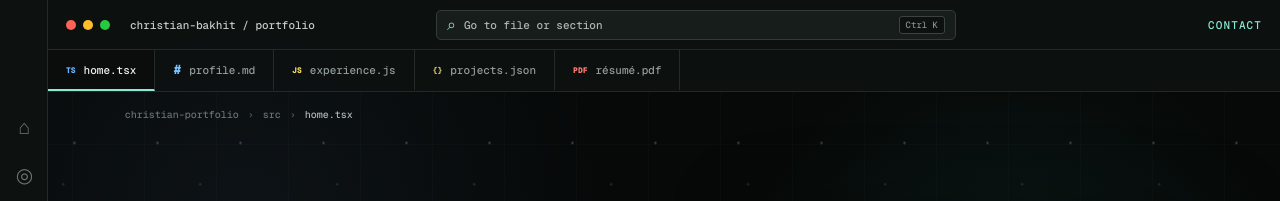
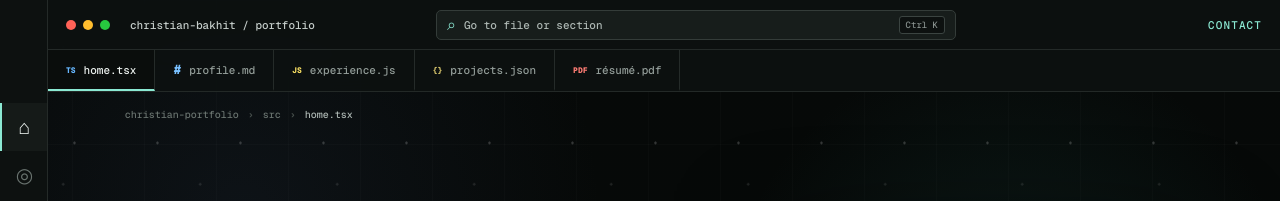
Before and after one commit to ChrisBakhit/christian-portfolio, a Next.js app: page / in a window 1280 px wide. Shown: the top 201 px of the page. Built offline with nearby package versions, Linux system fonts and the light colour scheme.

Commit message:
Track active portfolio section

```diff
--- a/app/layout.tsx
+++ b/app/layout.tsx
@@ -1,6 +1,7 @@
 import type { Metadata } from "next";
 import { Geist, Geist_Mono } from "next/font/google";
 import "./globals.css";
+import "./navigation.css";
 
 const geist = Geist({ variable: "--font-geist", subsets: ["latin"] });
 const mono = Geist_Mono({ variable: "--font-mono", subsets: ["latin"] });
--- /dev/null
+++ b/app/navigation.css
@@ -0,0 +1,5 @@
+.activityRail a.active {
+  color: #eef4f1;
+  background: #151a18;
+  border-left-color: var(--teal);
+}
--- a/app/page.tsx
+++ b/app/page.tsx
@@ -87,6 +87,7 @@ const projects = [
 
 export default function Home() {
   const [paletteOpen, setPaletteOpen] = useState(false);
+  const [activeSection, setActiveSection] = useState("top");
 
   useEffect(() => {
     const observer = new IntersectionObserver(
@@ -94,6 +95,14 @@ export default function Home() {
       { threshold: 0.1 },
     );
     document.querySelectorAll("[data-reveal]").forEach((el) => observer.observe(el));
+    const updateActiveSection = () => {
+      const sections = ["top", "about", "experience", "projects"];
+      const current = sections.reduce((active, id) => {
+        const element = document.getElementById(id);
+        return element && element.getBoundingClientRect().top <= 180 ? id : active;
+      }, "top");
+      setActiveSection(current);
+    };
     const onKeyDown = (event: KeyboardEvent) => {
       if ((event.metaKey || event.ctrlKey) && event.key.toLowerCase() === "k") {
         event.preventDefault();
@@ -101,15 +110,19 @@ export default function Home() {
       }
       if (event.key === "Escape") setPaletteOpen(false);
     };
+    updateActiveSection();
+    window.addEventListener("scroll", updateActiveSection, { passive: true });
     window.addEventListener("keydown", onKeyDown);
     return () => {
       observer.disconnect();
+      window.removeEventListener("scroll", updateActiveSection);
       window.removeEventListener("keydown", onKeyDown);
     };
   }, []);
 
   const jumpTo = (id: string) => {
     document.querySelector(id)?.scrollIntoView({ behavior: "smooth" });
+    setActiveSection(id.slice(1));
     setPaletteOpen(false);
   };
 
@@ -118,10 +131,10 @@ export default function Home() {
       <div className="spaceBackdrop" aria-hidden="true"><span className="stars starsOne" /><span className="stars starsTwo" /><span className="shootingStar" /></div>
       <header className="siteHeader">
         <div className="windowBar"><div className="windowDots" aria-hidden="true"><i /><i /><i /></div><a className="logo" href="#top">christian-bakhit / portfolio</a><button className="commandTrigger" onClick={() => setPaletteOpen(true)}><span>⌕</span> Go to file or section <kbd>Ctrl K</kbd></button><a className="contactLink" href="mailto:chrisbakhit@gmail.com">Contact</a></div>
-        <nav className="fileTabs" aria-label="Portfolio files"><a className="active" href="#top"><i className="tsIcon">TS</i>home.tsx</a><a href="#about"><i className="mdIcon">#</i>profile.md</a><a href="#experience"><i className="jsIcon">JS</i>experience.js</a><a href="#projects"><i className="jsonIcon">{`{}`}</i>projects.json</a><a href="/Christian_Bakhit_Resume.pdf" target="_blank"><i className="pdfIcon">PDF</i>résumé.pdf</a></nav>
+        <nav className="fileTabs" aria-label="Portfolio files"><a className={activeSection === "top" ? "active" : undefined} aria-current={activeSection === "top" ? "page" : undefined} onClick={() => setActiveSection("top")} href="#top"><i className="tsIcon">TS</i>home.tsx</a><a className={activeSection === "about" ? "active" : undefined} aria-current={activeSection === "about" ? "page" : undefined} onClick={() => setActiveSection("about")} href="#about"><i className="mdIcon">#</i>profile.md</a><a className={activeSection === "experience" ? "active" : undefined} aria-current={activeSection === "experience" ? "page" : undefined} onClick={() => setActiveSection("experience")} href="#experience"><i className="jsIcon">JS</i>experience.js</a><a className={activeSection === "projects" ? "active" : undefined} aria-current={activeSection === "projects" ? "page" : undefined} onClick={() => setActiveSection("projects")} href="#projects"><i className="jsonIcon">{`{}`}</i>projects.json</a><a href="/Christian_Bakhit_Resume.pdf" target="_blank"><i className="pdfIcon">PDF</i>résumé.pdf</a></nav>
       </header>
 
-      <aside className="activityRail" aria-label="Quick navigation"><a href="#top" aria-label="Home">⌂</a><a href="#about" aria-label="Profile">◎</a><a href="#experience" aria-label="Experience">⑂</a><a href="#projects" aria-label="Projects">◇</a><a href="mailto:chrisbakhit@gmail.com" aria-label="Email">✉</a></aside>
+      <aside className="activityRail" aria-label="Quick navigation"><a className={activeSection === "top" ? "active" : undefined} href="#top" aria-label="Home">⌂</a><a className={activeSection === "about" ? "active" : undefined} href="#about" aria-label="Profile">◎</a><a className={activeSection === "experience" ? "active" : undefined} href="#experience" aria-label="Experience">⑂</a><a className={activeSection === "projects" ? "active" : undefined} href="#projects" aria-label="Projects">◇</a><a href="mailto:chrisbakhit@gmail.com" aria-label="Email">✉</a></aside>
 
       {paletteOpen && <div className="paletteBackdrop" onMouseDown={() => setPaletteOpen(false)}><div className="commandPalette" role="dialog" aria-modal="true" aria-label="Go to portfolio section" onMouseDown={(event) => event.stopPropagation()}><div className="paletteInput"><span>›</span><strong>Go to file or section</strong><kbd>ESC</kbd></div><button onClick={() => jumpTo("#top")}><i className="tsIcon">TS</i><span><b>home.tsx</b><small>Introduction and résumé</small></span></button><button onClick={() => jumpTo("#about")}><i className="mdIcon">#</i><span><b>profile.md</b><small>Real photo and background</small></span></button><button onClick={() => jumpTo("#experience")}><i className="jsIcon">JS</i><span><b>experience.js</b><small>Combined work history</small></span></button><button onClick={() => jumpTo("#projects")}><i className="jsonIcon">{`{}`}</i><span><b>projects.json</b><small>Live builds and site previews</small></span></button></div></div>}
 
```
